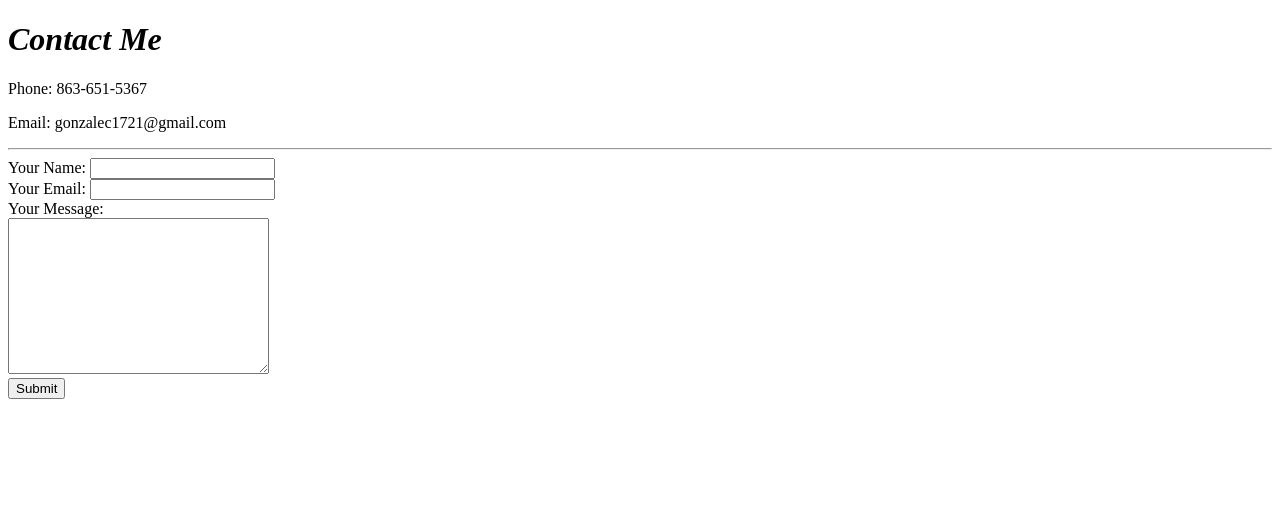
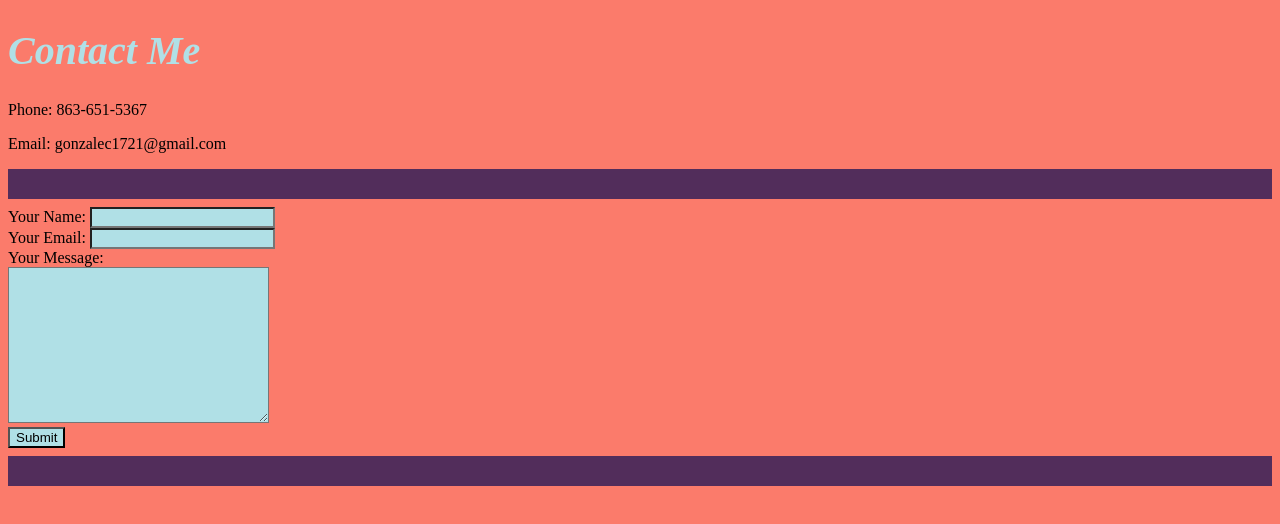
Before and after one commit to gonzalec1721/cv, a plain HTML site: page ContactMe.html in a window 1280 px wide. Drawn offline with Linux system fonts and the light colour scheme; files that its build step writes are made by us from their sources.

Commit message:
Adding CSS

```diff
--- a/ContactMe.html
+++ b/ContactMe.html
@@ -4,6 +4,23 @@
 <head>
   <meta charset="utf-8">
   <title>Contact</title>
+    <link rel="stylesheet" href="css/styles.css">
+  <style>
+
+input{
+
+  background: powderblue;
+}
+textarea {
+
+  background: powderblue;
+}
+h1{
+  color: powderblue;
+}
+
+
+  </style>
 </head>
 
 <body>
@@ -12,7 +29,7 @@
     Phone: 863-651-5367
   </p>
   <p> Email: gonzalec1721@gmail.com</p>
-  <hr>
+<hr>
 
   <form action="mailto:gonzalec1721@gmail.com" method="post" enctype="text/plain">
     <label>Your Name:</label>
@@ -23,6 +40,7 @@
     <label>Your Message:</label><br>
     <textarea name="yourMessage" rows="10" cols="30"></textarea><br>
     <input type="submit" name="">
+    <hr>
   </form>
 
 
--- /dev/null
+++ b/styles.css
@@ -0,0 +1,22 @@
+body {
+  background-color: #fb7b6b;
+}
+
+hr {
+
+
+  width: 100%;
+  height: 30px;
+  margin-left: auto;
+  margin-right: auto;
+  background-color: #522d5b;
+  border: none;
+
+
+
+}
+
+h1 {
+  font-size: 40px;
+  color: #202040
+}
```
Also changed, not shown: Hobbies.html (+17 -2 lines), index.html (+7 -1 lines).
